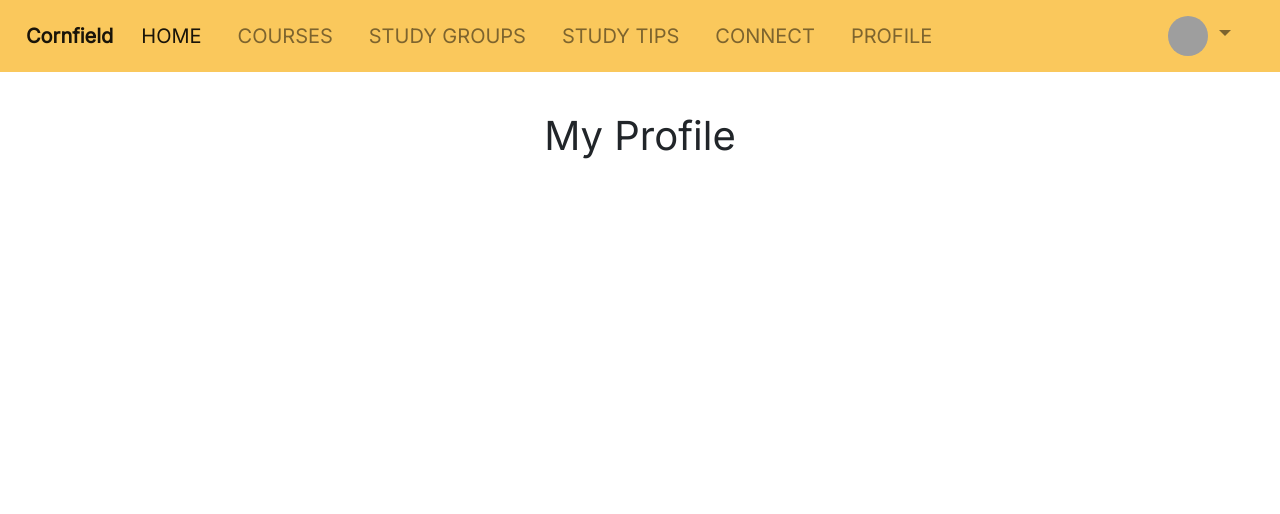
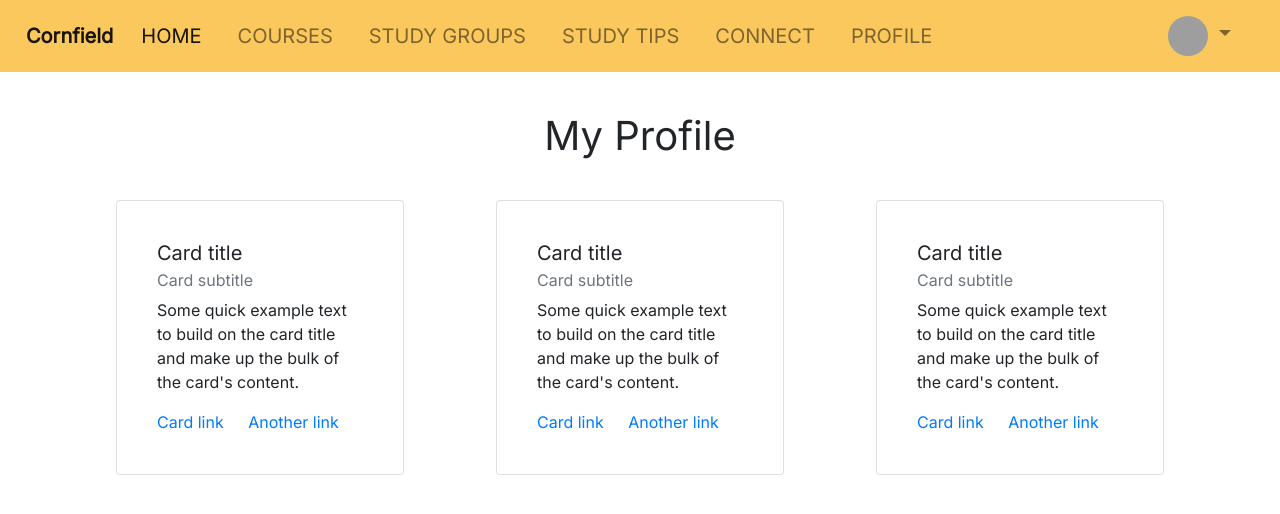
Before and after one commit to altheabata/hackourcampus2020, a Flask app: page /profile in a window 1280 px wide. Shown: the top 514 px of the page. Run offline with Flask 2, Linux system fonts and the light colour scheme; the visitor is signed in with stand-in values (Sample User, id 1); some libraries are stand-ins or nearby versions; grey boxes are pictures that could not be loaded.

Commit message:
changed course card colors

```diff
--- a/static/css/style.css
+++ b/static/css/style.css
@@ -348,21 +348,26 @@ button a:hover {
 
 }
 
-/* SUBJECTS AND CLASSES STYLING */
+/* COURSE SUBJECTS AND CLASSES STYLING */
 
 .card{
     margin-top: 30px;
 }
 
-.card a {
+.course-card a {
     color: black;
     transition: box-shadow 0.5s;
 }
 
-.card a:hover {
+.course-card a:hover {
     text-decoration: none;
     color: black;
     box-shadow: 4px 4px 20px #00000033;
+}
+
+.course-body{
+    background: #B53737;
+    color: white;
 }
 
 /* STUDY TIPS STYLING */
@@ -450,7 +455,7 @@ button a:hover {
     align-content: center;
 }
 
-/* PROFILE CARDS */
+/* CONNECT CARDS */
 .prof-name{
     font-size: 30px;
 	margin: 10px;
@@ -543,13 +548,10 @@ button a:hover {
 .content {
     position: relative;
 }
-/* content:before {
-	content: "";
-	position: absolute;
-	bottom: -20px;
-	height: 3px;
-	background-color: #3e3;
-	width: 70px;
-	left: 50%;
-	transform: translateX(-50%);
-} */
+
+/* MY PROFILE CARDS */
+
+.myprofile-card{
+    margin: 0 auto;
+    padding: 20px;
+}
--- a/templates/courses.html
+++ b/templates/courses.html
@@ -7,9 +7,9 @@
             <div class="col-4">
                 {% for course in courses %}
                     {% if (loop.index - 1) % 3 == remainder %}
-                        <div class="card">
+                        <div class="card course-card">
                             <a href="/course/{{ subject }}/{{ course.number }}">
-                                <div class="card-body">
+                                <div class="card-body course-body">
                                     <h5 class="card-title">{{ subject }} {{ course.number }}</h5>
                                     <h6 class="card-subtitle">{{ course.name }}</h6>
                                 </div>
--- a/templates/groups.html
+++ b/templates/groups.html
@@ -6,8 +6,8 @@
         <a href="/group/{{ groups[i]._id }}">
             <div class="card">
                 <div class="card-body">
-                    <h5 class="card-title">{{ organizers[i].first_name }}'s study group for {{ groups[i].subject }} {{ groups[i].course_number }}</h5>
-                    <h6>{{ groups[i]["member_cap"] - groups[i].members|length }} out of {{ groups[i].member_cap }} seats are open</h6>
+                    <h5 class="card-title general-heading">{{ organizers[i].first_name }}'s study group for {{ groups[i].subject }} {{ groups[i].course_number }}</h5>
+                    <h6 class="general-heading">{{ groups[i]["member_cap"] - groups[i].members|length }} out of {{ groups[i].member_cap }} seats are open</h6>
                 </div>
             </div>
         </a>
--- a/templates/profile.html
+++ b/templates/profile.html
@@ -4,4 +4,34 @@
 
 <h1 class="general-heading">My Profile</h1>
 
+<div class="row">
+    <div class="card myprofile-card" style="width: 18rem;">
+        <div class="card-body">
+            <h5 class="card-title">Card title</h5>
+            <h6 class="card-subtitle mb-2 text-muted">Card subtitle</h6>
+            <p class="card-text">Some quick example text to build on the card title and make up the bulk of the card's content.</p>
+            <a href="#" class="card-link">Card link</a>
+            <a href="#" class="card-link">Another link</a>
+        </div>
+    </div>
+    <div class="card myprofile-card" style="width: 18rem;">
+        <div class="card-body">
+            <h5 class="card-title">Card title</h5>
+            <h6 class="card-subtitle mb-2 text-muted">Card subtitle</h6>
+            <p class="card-text">Some quick example text to build on the card title and make up the bulk of the card's content.</p>
+            <a href="#" class="card-link">Card link</a>
+            <a href="#" class="card-link">Another link</a>
+        </div>
+    </div>
+    <div class="card myprofile-card" style="width: 18rem;">
+        <div class="card-body">
+            <h5 class="card-title">Card title</h5>
+            <h6 class="card-subtitle mb-2 text-muted">Card subtitle</h6>
+            <p class="card-text">Some quick example text to build on the card title and make up the bulk of the card's content.</p>
+            <a href="#" class="card-link">Card link</a>
+            <a href="#" class="card-link">Another link</a>
+        </div>
+    </div>
+</div>
+
 {% endblock %}
```
